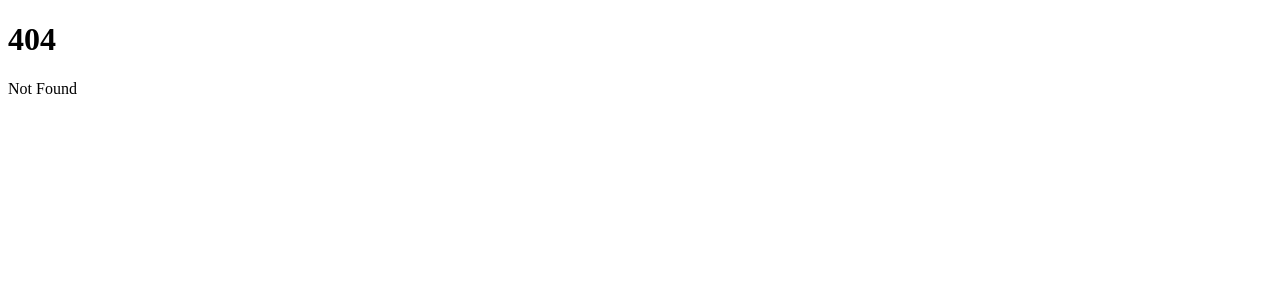
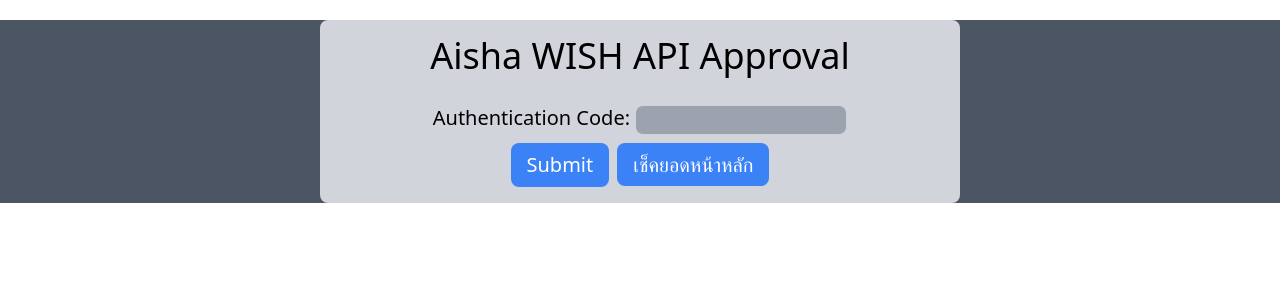
Before and after one commit to siravijbb/ZONABD2024BackEnd, a SvelteKit app: page /checkwish in a window 1280 px wide. Before the commit this address had no page. Shown: the top 300 px of the page. Built offline with nearby package versions, Linux system fonts and the light colour scheme.

Commit message:
add:spam fix:somting

```diff
--- /dev/null
+++ b/src/routes/checkwish/+page.server.ts
@@ -0,0 +1,114 @@
+//event page
+/* eslint-disable */
+
+import type { Actions } from '@sveltejs/kit';
+import { db } from '$lib/db.server';
+
+export const actions: Actions = {
+	check: async ({ request }) => {
+		const frontdata = await request.formData();
+		const Auth = frontdata.get('Auth') as string;
+		let Recived = frontdata.get('Recived') as unknown as number;
+		let Needed = frontdata.get('Needed') as unknown as number;
+		const AuthCode = await db.invitedUser.findFirst({
+			where: {
+				invitecode: Auth
+			}
+		});
+		if (!AuthCode) {
+			console.log('no');
+			return {
+				auth: false
+			};
+		} else {
+			const wishdata = await db.wishes.findMany({
+				orderBy: {
+					count: 'asc'
+				},
+				select: {
+					count: false,
+					id: true,
+					name: true,
+					comment: true,
+				}});
+
+
+			return {
+				auth: true,
+				server: true,
+				wish: wishdata
+				}
+			};
+		},
+	approve: async ({ request }) => {
+		const wishdata = await request.formData();
+		const id = wishdata.get('id') ;
+		console.log(wishdata)
+		if(!id){
+		return	{updaterror: true}
+		}
+
+		const update = await db.wishes.update(
+			{
+				where: { id: id, },
+				data: {
+					approved: true
+				}
+			}
+
+		)
+		const returnwishdata = await db.wishes.findMany({
+			orderBy: {
+				count: 'asc'
+			},
+			select: {
+				count: false,
+				id: true,
+				name: true,
+				comment: true,
+			}});
+
+		return {
+			authUP: true,
+			serverUP: true,
+			wish: returnwishdata
+		}
+
+	},
+	notapp: async ({ request }) => {
+		const wishdata = await request.formData();
+		const id = wishdata.get('id') ;
+		console.log(wishdata)
+		if(!id){
+			return	{updaterror: true}
+		}
+
+		const update = await db.wishes.update(
+			{
+				where: { id: id, },
+				data: {
+					approved: false
+				}
+			}
+
+		)
+		const returnwishdata = await db.wishes.findMany({
+			orderBy: {
+				count: 'asc'
+			},
+			select: {
+				count: false,
+				id: true,
+				name: true,
+				comment: true,
+			}});
+
+		return {
+			authUP: true,
+			serverUP: true,
+			wish: returnwishdata
+		}
+
+	}
+
+	}
--- /dev/null
+++ b/src/routes/checkwish/+page.svelte
@@ -0,0 +1,75 @@
+<script lang="ts">
+	import type { ActionData } from './$types';
+
+	export let form: ActionData;
+</script>
+
+<svelte:head>
+	<meta charset="UTF-8" />
+	<meta name="viewport" content="width=device-width, initial-scale=1.0" />
+	<script src="https://cdn.tailwindcss.com"></script>
+</svelte:head>
+<body class="w-full bg-gray-600">
+<div class="bg-gray-300 w-full lg:w-1/2 mx-auto rounded-lg">
+	<form
+		class="my-5  text-xl mx-auto text-center  rounded-lg py-4"
+		id="myForm"
+		method="POST"
+		action="?/check"
+	>
+		<h1 class="text-center text-4xl">Aisha WISH API Approval</h1>
+		<br />
+		Authentication Code:
+		<input
+			class=" p-1 text-sm text-gray-900 bg-gray-400 rounded-lg border border-gray-300"
+			type="password"
+			name="Auth"
+			required
+			value=""
+		/><br />
+		{#if form?.auth === false}
+			<p class="text-red-500">Authentication Code ไม่ถูกต้อง</p>
+		{:else if form?.auth === true && form?.server === false}
+			<p class="text-green-500">Server พัง</p>
+		{:else if form?.auth === true && form?.server === true}
+			<p class="text-green-500">AUTHENTICATED</p>
+		{/if}
+		<input
+			class="mt-2 px-4 py-2 text-white bg-blue-500 hover:bg-blue-600 focus:outline-none focus:ring-4 focus:ring-blue-300 rounded-lg"
+			type="submit"
+			value="Submit"
+		/><a
+			href="http://"
+			class="ml-2 mt-2 px-4 py-2 text-white bg-blue-500 hover:bg-blue-600 focus:outline-none focus:ring-4 focus:ring-blue-300 rounded-lg"
+			>เช็คยอดหน้าหลัก</a
+		>
+	</form>
+
+	{#if form?.wish}
+		{#if form?.updaterror ===  true}
+			<p class="text-red-500 mx-auto text-center">form พัง</p>
+		{:else if form?.authUP === true}
+			<p class="text-green-500 mx-auto text-center">UPDATED</p>
+		{/if}
+		<div class="grid grid-cols-2">
+
+		{#each form?.wish as rom}
+			<form 		class="my-5  text-xl  text-center  rounded-lg mx-4 bg-white"
+							 id="myForm2"
+							 method="POST"
+							 action="?/approve"
+								>
+			<p>ID:<input class="p-2 rounded-lg text-sm bg-gray-500 "   type="text" id="id" name="id" value={rom.id}></p>
+			<p>NAME: {rom.name}</p>
+			<p class="text-sm">WISH: {rom.comment}</p>
+
+				<button class="bg-green-500 rounded-lg mt-2 p-2 hover:bg-green-500/70" formaction="?/approve">Approve</button>
+				<button class="bg-green-500 rounded-lg mt-2 p-2 hover:bg-green-500/70" formaction="?/notapp">SPAM</button>
+
+			</form>
+			{/each}
+
+		</div>
+
+	{/if}</div>
+</body>
```
Also changed, not shown: 1 other file (tests, documents, lock files or other folders).
